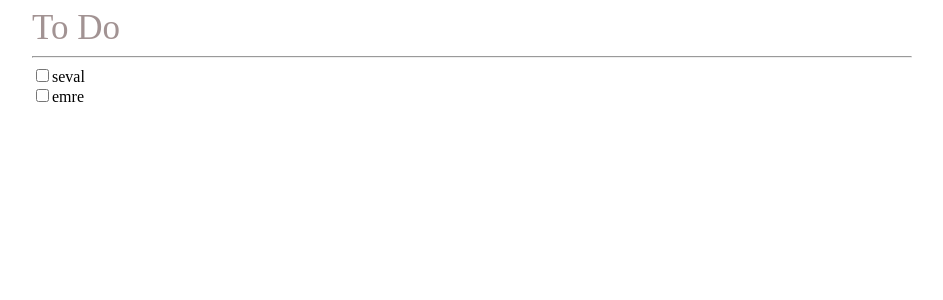
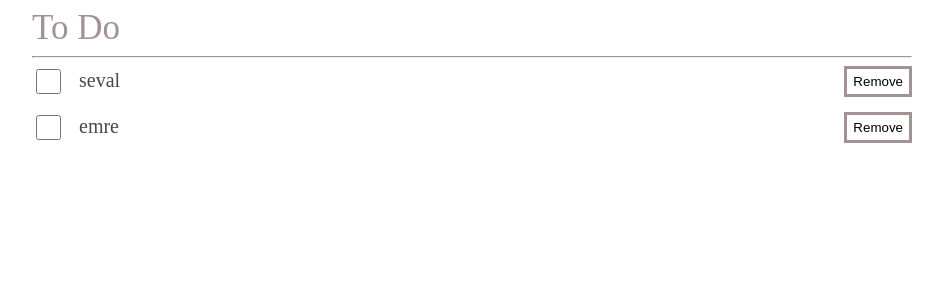
Before and after one commit to sevalmercan/to-do-app, a Vue app: page / in a window 1280 px wide. Shown: the top 300 px of the page, without its empty margins (168-1111 px from the left). Built offline with nearby package versions, Linux system fonts and the light colour scheme.

Commit message:
to do item button added

```diff
--- a/src/assets/styles/style.scss
+++ b/src/assets/styles/style.scss
@@ -1,2 +1,3 @@
-$primary-color-header: #a29393;
+$primary-color-gray: #a29393;
 $primary-color: #7a4b4b;
+$to-do-color: #4d4747;
--- a/src/components/header.vue
+++ b/src/components/header.vue
@@ -20,12 +20,12 @@ export default {
 @import "../assets/styles/style.scss";
 
 .header-name {
-  color: $primary-color-header;
+  color: $primary-color-gray;
   font-size: 35px;
 }
 .hr {
   border: none;
-  border-top: 1px solid primary-color-header;
+  border-top: 1px solid$primary-color-gray;
   height: 2px;
 }
 </style>
--- a/src/components/to-do-item.vue
+++ b/src/components/to-do-item.vue
@@ -1,7 +1,8 @@
 <template>
-  <div>
+  <div class="item">
     <input type="checkbox" :value="val" v-model="checked" @change="onChange" />
-    <label for="checkbox">{{ itemName }}</label>
+    <label for="checkbox" class="item__name">{{ itemName }}</label>
+    <button class="item__button">Remove</button>
   </div>
 </template>
 
@@ -36,4 +37,29 @@ export default {
 };
 </script>
 
-<style></style>
+<style lang="scss">
+@import "../assets/styles/style.scss";
+
+input[type="checkbox"] {
+  width: 25px;
+  height: 25px;
+}
+
+.item {
+  display: flex;
+  font-size: 20px;
+  margin-bottom: 15px;
+  color: $to-do-color;
+}
+
+.item__name {
+  margin: 3px 15px;
+}
+
+.item__button {
+  margin-left: auto;
+  margin-right: 0;
+  background-color: transparent;
+  border: 3px solid $primary-color-gray;
+}
+</style>
```
